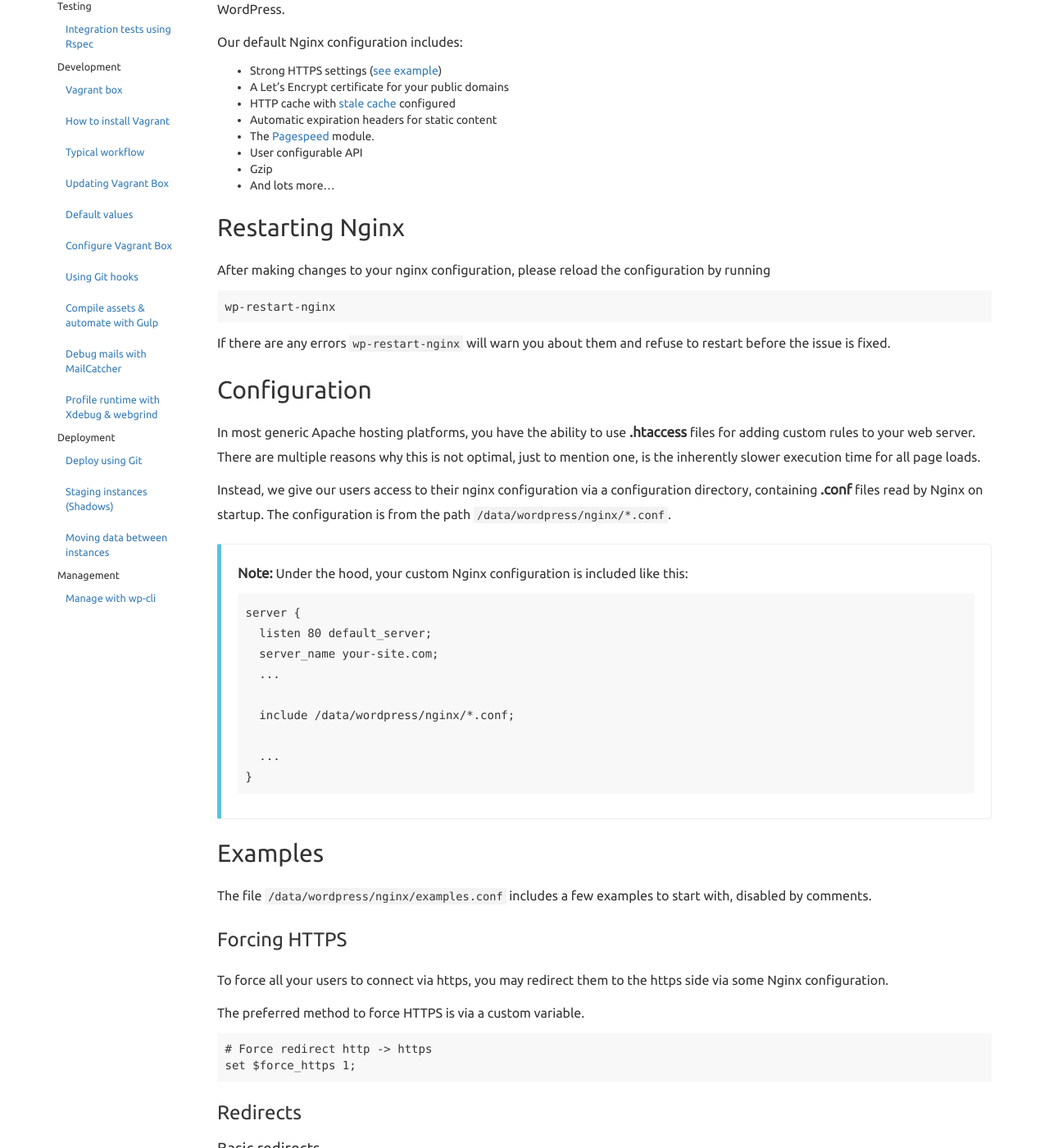
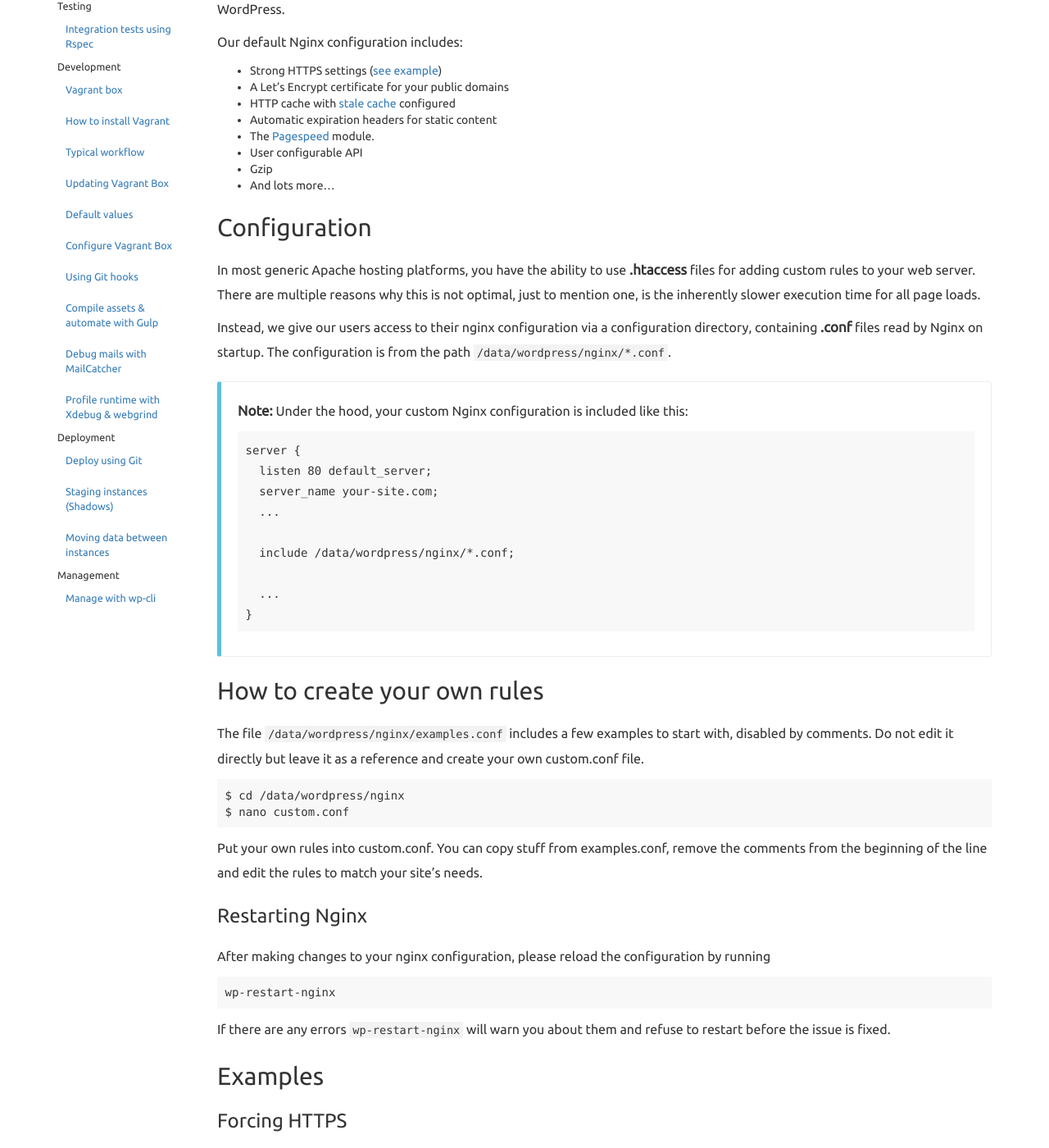
Before and after one commit to Seravo/docs, a Jekyll site: the page built from _posts/2015-10-11-nginx.md, in a window 1280 px wide and 1400 px high, scrolled down 532 px. Shown: the whole window at 82% size. Built offline with Jekyll 4.4.1, drawn with Linux system fonts in a browser that asks for light colours; nearby versions of some CDN libraries.

Commit message:
Add instructions how to edit custom.conf file

````diff
--- a/_posts/2015-10-11-nginx.md
+++ b/_posts/2015-10-11-nginx.md
@@ -25,15 +25,6 @@ Our default Nginx configuration includes:
 * Gzip
 * And lots more...
 
-## Restarting Nginx
-
-After making changes to your nginx configuration, please reload the configuration by running
-
-```
-wp-restart-nginx
-```
-
-If there are any errors `wp-restart-nginx` will warn you about them and refuse to restart before the issue is fixed.
 
 ## Configuration
 
@@ -55,10 +46,28 @@ Instead, we give our users access to their nginx configuration via a configurati
 > }
 > ```
 
+## How to create your own rules
+
+The file `/data/wordpress/nginx/examples.conf` includes a few examples to start with, disabled by comments. Do not edit it directly but leave it as a reference and create your own custom.conf file.
+
+```
+$ cd /data/wordpress/nginx
+$ nano custom.conf
+```
+
+Put your own rules into custom.conf. You can copy stuff from examples.conf, remove the comments from the beginning of the line and edit the rules to match your site's needs.
+
+### Restarting Nginx
+
+After making changes to your nginx configuration, please reload the configuration by running
+
+```
+wp-restart-nginx
+```
+
+If there are any errors `wp-restart-nginx` will warn you about them and refuse to restart before the issue is fixed.
+
 ## Examples
-
-The file `/data/wordpress/nginx/examples.conf` includes a few examples to start with, disabled by comments.
-
 ### Forcing HTTPS
 
 To force all your users to connect via https, you may redirect them to the https side via some Nginx configuration.
````
